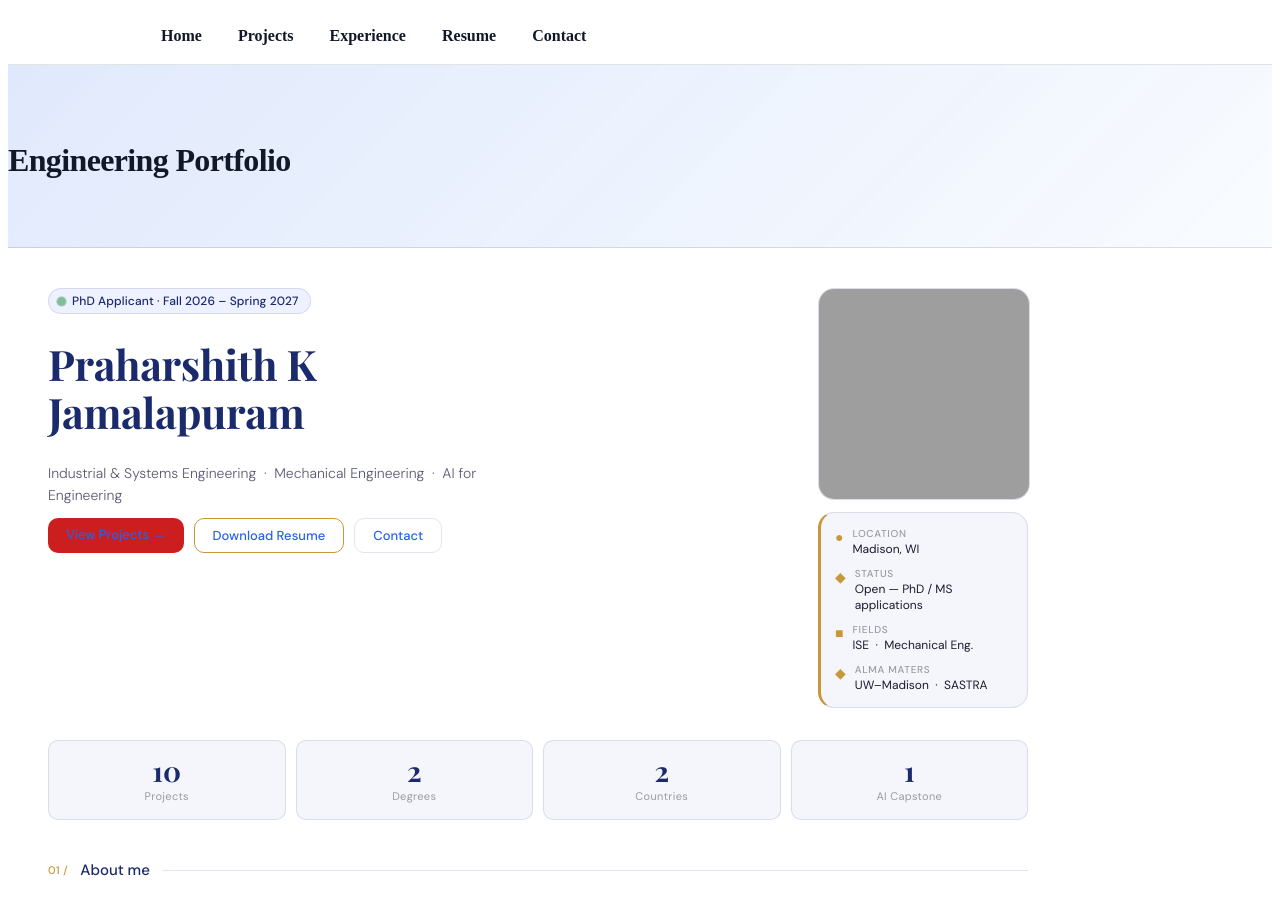
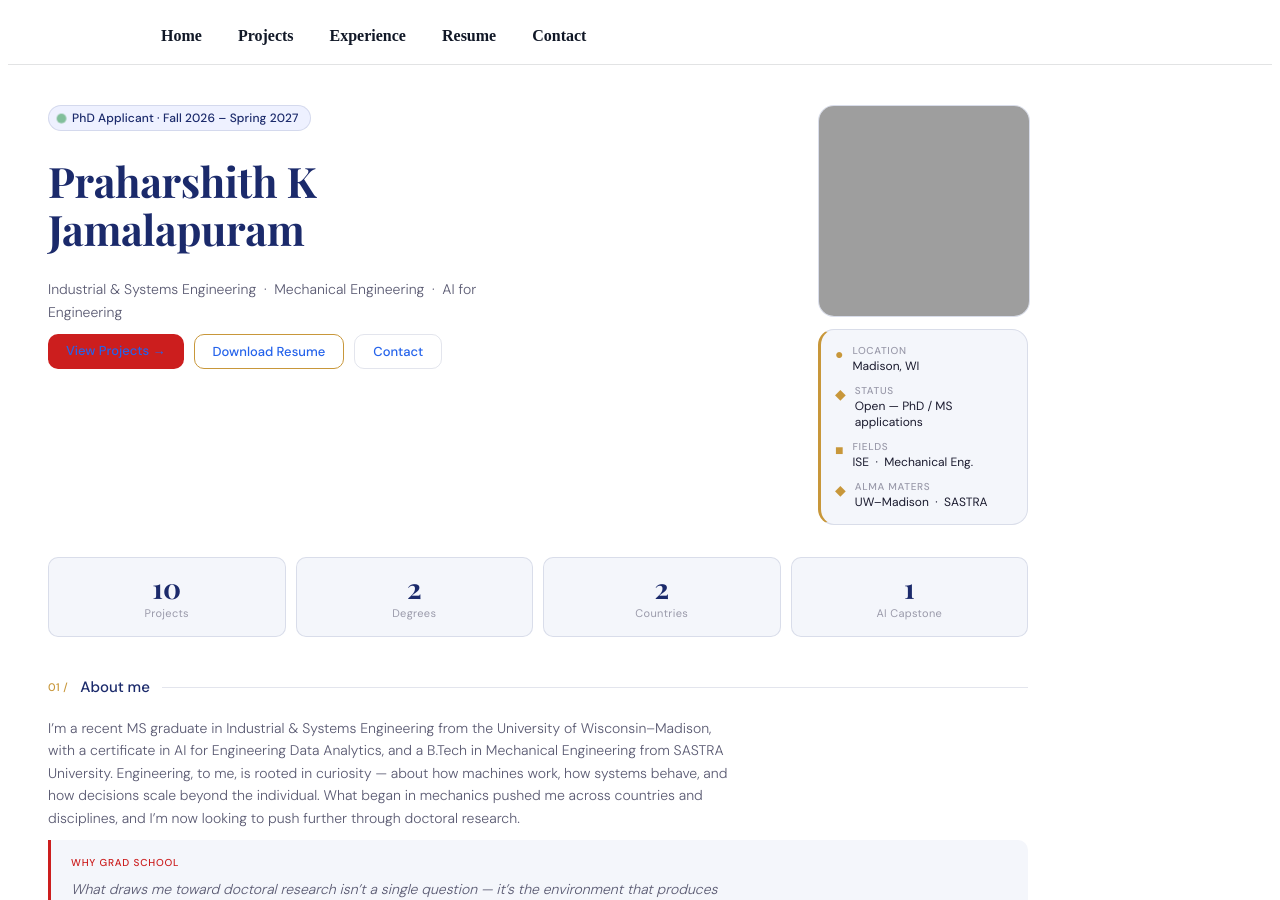
Before and after one commit to KaSho2/KaSho2.github.io, a Jekyll site: the page built from index.md, in a window 1280 px wide and 900 px high. Built offline with Jekyll 4.4.1, drawn with Linux system fonts in a browser that asks for light colours; grey boxes are pictures that could not be loaded.

Commit message:
Update default.html
Updated layout yet again

```diff
--- a/_layouts/default.html
+++ b/_layouts/default.html
@@ -1,23 +1,18 @@
 <!DOCTYPE html>
 <html lang="{{ site.lang | default: "en-US" }}">
   <head>
-    <link rel="stylesheet" href="{{ '/assets/css/custom.css' | relative_url }}">
     <meta charset="UTF-8">
     <meta name="viewport" content="width=device-width, initial-scale=1.0">
     <title>
       {% if page.title %}{{ page.title }} · {% endif %}{{ site.title }}
     </title>
-
-    <!-- Cayman theme CSS -->
     <link rel="stylesheet" href="{{ '/assets/css/style.css' | relative_url }}">
+    <link rel="stylesheet" href="{{ '/assets/css/custom.css' | relative_url }}">
   </head>
-
   <body>
-    <!-- Top Navigation -->
     <header class="topnav-wrap">
       <nav class="topnav">
         <a class="nav-brand" href="{{ '/' | relative_url }}">Home</a>
-
         <div class="nav-item dropdown">
           <a class="nav-link dropdown-toggle" href="{{ '/projects/' | relative_url }}">Projects</a>
           <div class="dropdown-menu" role="menu" aria-label="Projects categories">
@@ -26,27 +21,24 @@
             <a class="dropdown-link" href="{{ '/data-ml/' | relative_url }}">Data Analytics &amp; ML</a>
           </div>
         </div>
-
-        <!-- NEW Experience link -->
         <a class="nav-link" href="{{ '/experience/' | relative_url }}">Experience</a>
-
         <a class="nav-link" href="{{ '/resume/' | relative_url }}">Resume</a>
         <a class="nav-link" href="{{ '/contact/' | relative_url }}">Contact</a>
       </nav>
     </header>
 
-    <!-- Page Header (Cayman) -->
+    {% unless page.permalink == "/" %}
     <header class="page-header" role="banner">
       <h1 class="project-name">{{ page.title | default: site.title }}</h1>
       {% if site.description and site.description != "" %}
         <h2 class="project-tagline">{{ site.description }}</h2>
       {% endif %}
     </header>
+    {% endunless %}
 
     <main class="main-content" id="content" role="main">
       {{ content }}
     </main>
-
     <footer class="site-footer">
       <span class="site-footer-owner">
         © {{ site.time | date: "%Y" }} Praharshith K Jamalapuram
```
